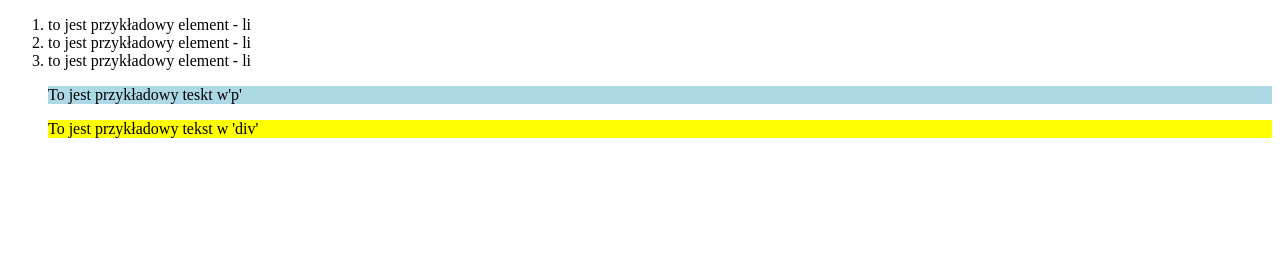
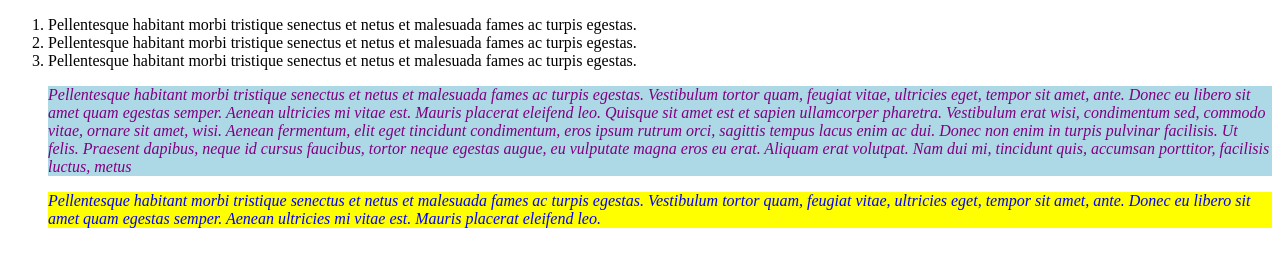
Before and after one commit to Tuzuf/Lab1, a plain HTML site: page index_zadanie.html in a window 1280 px wide. Drawn offline with Linux system fonts and the light colour scheme.

Commit message:
Update index_zadanie.html

```diff
--- a/index_zadanie.html
+++ b/index_zadanie.html
@@ -6,24 +6,30 @@
     <style>
       ul > li {
         color:red;
+        background-color:blue;
+        font-style: normal;
       }
       p.klasa {
         background-color:lightblue;
+        color: purple;
+        font-style: italic;
       }
       #id {
       background-color: yellow;
+      color: blue;
+      font-style: oblique;
       }
     </style>
 </head>
 <body>
 <ol>
-    <li>to jest przykładowy element - li</li>
-    <li>to jest przykładowy element - li</li>
-    <li>to jest przykładowy element - li</li>
+    <li>Pellentesque habitant morbi tristique senectus et netus et malesuada fames ac turpis egestas.</li>
+    <li>Pellentesque habitant morbi tristique senectus et netus et malesuada fames ac turpis egestas.</li>
+    <li>Pellentesque habitant morbi tristique senectus et netus et malesuada fames ac turpis egestas.</li>
 
-    <p class="klasa">To jest przykładowy teskt w'p'</p>
+    <p class="klasa">Pellentesque habitant morbi tristique senectus et netus et malesuada fames ac turpis egestas. Vestibulum tortor quam, feugiat vitae, ultricies eget, tempor sit amet, ante. Donec eu libero sit amet quam egestas semper. Aenean ultricies mi vitae est. Mauris placerat eleifend leo. Quisque sit amet est et sapien ullamcorper pharetra. Vestibulum erat wisi, condimentum sed, commodo vitae, ornare sit amet, wisi. Aenean fermentum, elit eget tincidunt condimentum, eros ipsum rutrum orci, sagittis tempus lacus enim ac dui. Donec non enim in turpis pulvinar facilisis. Ut felis. Praesent dapibus, neque id cursus faucibus, tortor neque egestas augue, eu vulputate magna eros eu erat. Aliquam erat volutpat. Nam dui mi, tincidunt quis, accumsan porttitor, facilisis luctus, metus</p>
 
-    <div id="id">To jest przykładowy tekst w 'div'</div>
+    <div id="id">Pellentesque habitant morbi tristique senectus et netus et malesuada fames ac turpis egestas. Vestibulum tortor quam, feugiat vitae, ultricies eget, tempor sit amet, ante. Donec eu libero sit amet quam egestas semper. Aenean ultricies mi vitae est. Mauris placerat eleifend leo.</div>
 </ol>
 </body>
 </html>
```
